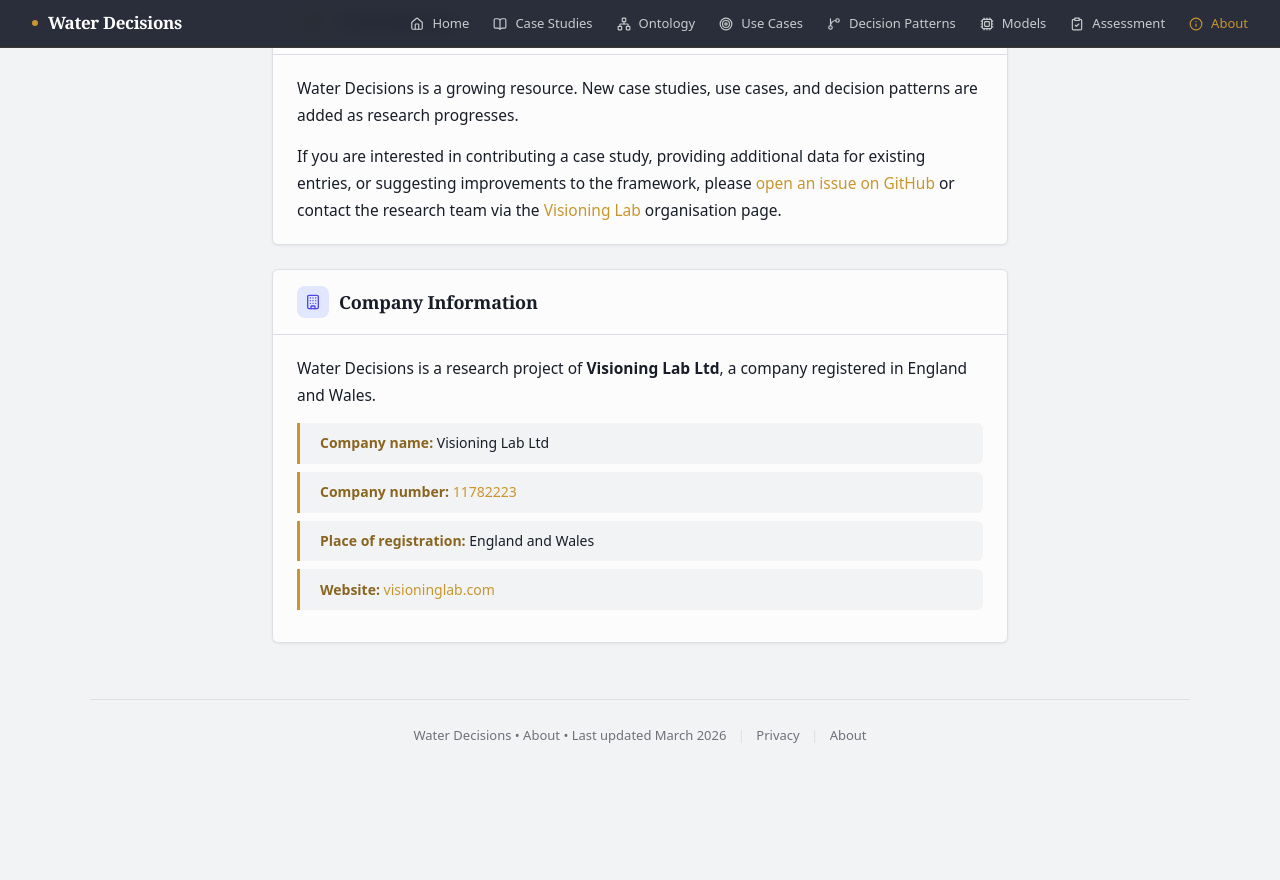
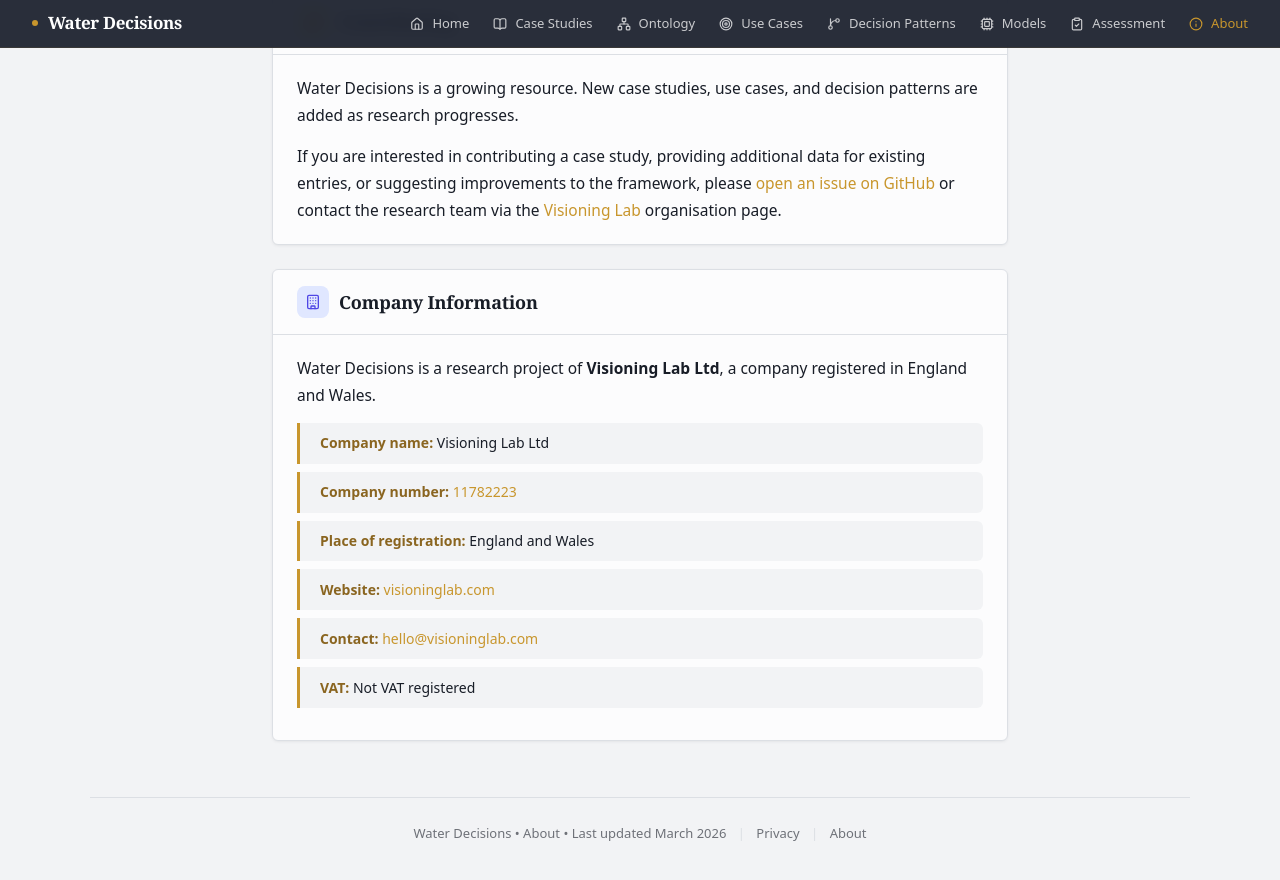
Before and after one commit to visioninglab/waterdecisions, a Jekyll site: the page built from about.html, in a window 1280 px wide and 900 px high, scrolled down 2880 px. Shown: the top 880 px of the window. Built offline with Jekyll 4.4.1, drawn with Linux system fonts in a browser that asks for light colours; before the commit the page ends 3682 px from its top, so only the background shows below that.

Commit message:
Add contact email and VAT status to about page

```diff
--- a/about.html
+++ b/about.html
@@ -122,6 +122,8 @@
         <li><strong>Company number:</strong> <a href="https://find-and-update.company-information.service.gov.uk/company/11782223" target="_blank" rel="noopener">11782223</a></li>
         <li><strong>Place of registration:</strong> England and Wales</li>
         <li><strong>Website:</strong> <a href="https://visioninglab.com" target="_blank" rel="noopener">visioninglab.com</a></li>
+        <li><strong>Contact:</strong> <a href="mailto:hello@visioninglab.com">hello@visioninglab.com</a></li>
+        <li><strong>VAT:</strong> Not VAT registered</li>
       </ul>
     </div>
   </div>
```
